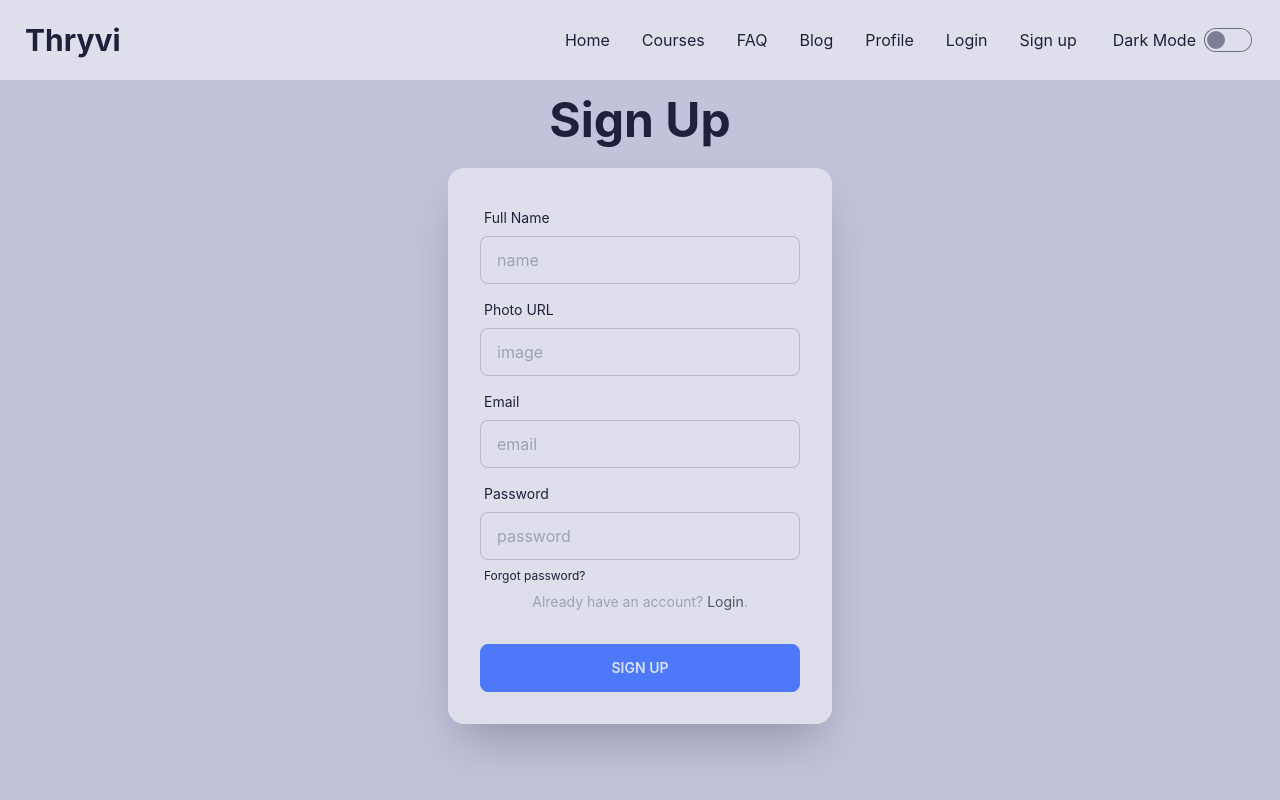
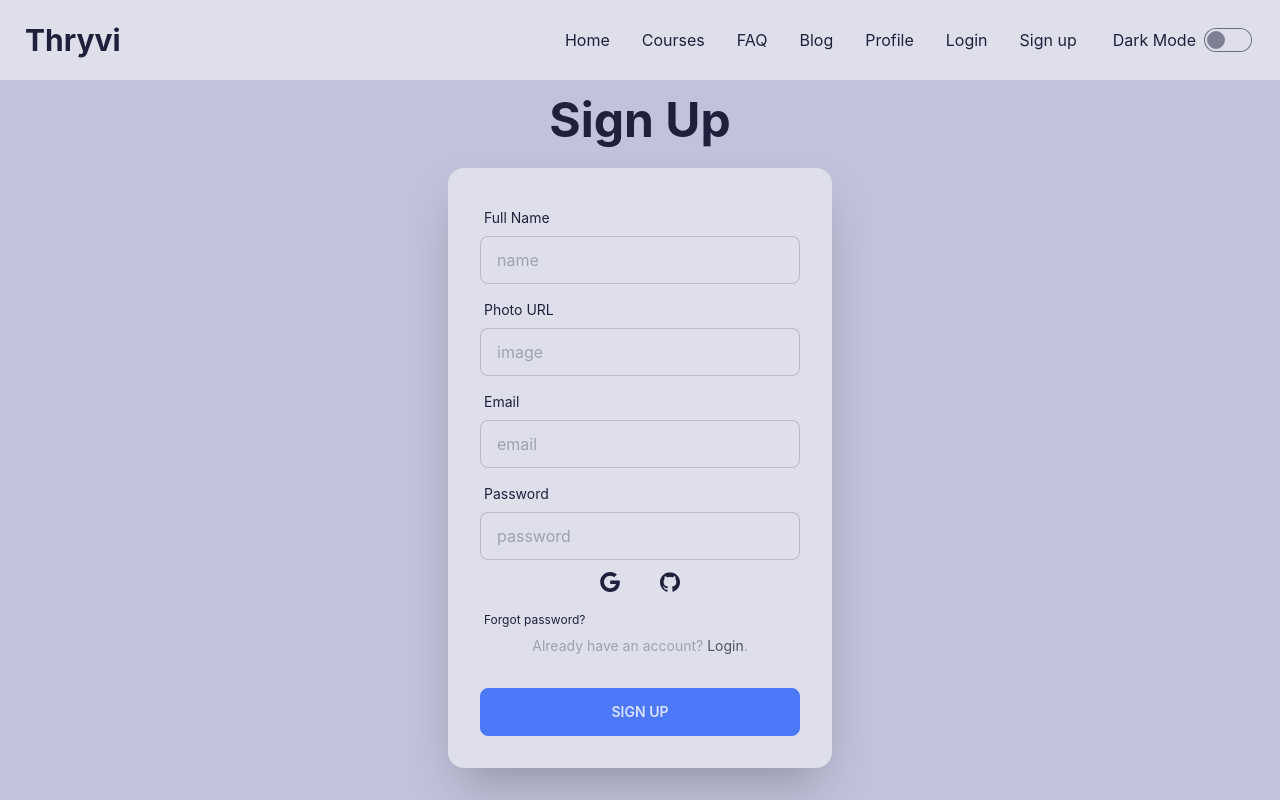
Before and after one commit to ivan975/thryvi-client, a React (Create React App) app: page /register in a window 1280 px wide. Shown: the top 800 px of the page. Built offline with nearby package versions, Linux system fonts and the light colour scheme.

Commit message:
google and github signin done

```diff
--- a/src/components/Contexts/UserContext.js
+++ b/src/components/Contexts/UserContext.js
@@ -1,14 +1,30 @@
-import React, { createContext } from 'react';
-import { getAuth } from 'firebase/auth';
+import React, { createContext, useState } from 'react';
+import { createUserWithEmailAndPassword, getAuth, GithubAuthProvider, GoogleAuthProvider, signInWithPopup } from 'firebase/auth';
 import { app } from '../../firebase/firebase.init';
 
-const AuthContext = createContext();
+export const AuthContext = createContext();
 const auth = getAuth(app);
+const googleProvider = new GoogleAuthProvider();
+const githubProvider = new GithubAuthProvider();
 
 const UserContext = ({ children }) => {
+    const [user, setUser] = useState('');
 
+    const createUser = (email, password) => {
+        return createUserWithEmailAndPassword(auth, email, password)
+    }
+
+    const googleSignIn = () => {
+        return signInWithPopup(auth, googleProvider);
+    }
+
+    const githubSignIn = () => {
+        return signInWithPopup(auth, githubProvider)
+    }
+
+    const authInfo = { user, createUser, googleSignIn, githubSignIn }
     return (
-        <AuthContext.Provider>
+        <AuthContext.Provider value={authInfo}>
             {children}
         </AuthContext.Provider>
     );
--- a/src/components/Login/Login.js
+++ b/src/components/Login/Login.js
@@ -1,7 +1,10 @@
-import React from 'react';
+import React, { useContext } from 'react';
 import { Link } from 'react-router-dom';
+import { AuthContext } from '../Contexts/UserContext';
 
 const Login = () => {
+    const { googleSignIn, githubSignIn } = useContext(AuthContext);
+
     return (
         <div className="hero min-h-screen bg-base-200">
             <div className="hero-content flex-col mb-52">
--- a/src/components/Register/Register.js
+++ b/src/components/Register/Register.js
@@ -1,7 +1,9 @@
-import React from 'react';
+import React, { useContext } from 'react';
 import { Link } from 'react-router-dom';
+import { AuthContext } from '../Contexts/UserContext';
 
 const Register = () => {
+    const { createUser, googleSignIn, githubSignIn } = useContext(AuthContext);
 
     const handleSubmit = e => {
         e.preventDefault();
@@ -12,8 +14,31 @@
         const password = form.password.value;
 
         console.log(name, email, photoURL, password);
+
+        createUser(email, password)
+            .then(res => {
+                const user = res.user;
+                console.log(user);
+            })
+            .catch(error => console.error(error))
     }
 
+    const handleGoogleSignIn = () => {
+        googleSignIn()
+            .then(res => {
+                const user = res.user;
+                console.log(user);
+            })
+            .catch(error => console.error(error))
+    }
+    const handleGithubSignIn = () => {
+        githubSignIn()
+            .then(res => {
+                const user = res.user;
+                console.log(user);
+            })
+            .catch(error => console.error(error))
+    }
     return (
         <div className="hero min-h-screen bg-base-200">
             <div className="hero-content flex-col mb-64">
@@ -45,6 +70,27 @@
                                 <span className="label-text">Password</span>
                             </label>
                             <input type="password" name="password" placeholder="password" className="input input-bordered" required />
+                            <div className='flex justify-center space-x-4'>
+                                <button onClick={handleGoogleSignIn} aria-label='Log in with Google' className='p-3 rounded-sm'>
+                                    <svg
+                                        xmlns='http://www.w3.org/2000/svg'
+                                        viewBox='0 0 32 32'
+                                        className='w-5 h-5 fill-current'
+                                    >
+                                        <path d='M16.318 13.714v5.484h9.078c-0.37 2.354-2.745 6.901-9.078 6.901-5.458 0-9.917-4.521-9.917-10.099s4.458-10.099 9.917-10.099c3.109 0 5.193 1.318 6.38 2.464l4.339-4.182c-2.786-2.599-6.396-4.182-10.719-4.182-8.844 0-16 7.151-16 16s7.156 16 16 16c9.234 0 15.365-6.49 15.365-15.635 0-1.052-0.115-1.854-0.255-2.651z'></path>
+                                    </svg>
+                                </button>
+                                <button onClick={handleGithubSignIn} aria-label='Log in with Github' className='p-3 rounded-sm'>
+                                    <svg
+                                        xmlns='http://www.w3.org/2000/svg'
+                                        viewBox='0 0 32 32'
+                                        className='w-5 h-5 fill-current'
+                                    >
+                                        <path d='M16 0.396c-8.839 0-16 7.167-16 16 0 7.073 4.584 13.068 10.937 15.183 0.803 0.151 1.093-0.344 1.093-0.772 0-0.38-0.009-1.385-0.015-2.719-4.453 0.964-5.391-2.151-5.391-2.151-0.729-1.844-1.781-2.339-1.781-2.339-1.448-0.989 0.115-0.968 0.115-0.968 1.604 0.109 2.448 1.645 2.448 1.645 1.427 2.448 3.744 1.74 4.661 1.328 0.14-1.031 0.557-1.74 1.011-2.135-3.552-0.401-7.287-1.776-7.287-7.907 0-1.751 0.62-3.177 1.645-4.297-0.177-0.401-0.719-2.031 0.141-4.235 0 0 1.339-0.427 4.4 1.641 1.281-0.355 2.641-0.532 4-0.541 1.36 0.009 2.719 0.187 4 0.541 3.043-2.068 4.381-1.641 4.381-1.641 0.859 2.204 0.317 3.833 0.161 4.235 1.015 1.12 1.635 2.547 1.635 4.297 0 6.145-3.74 7.5-7.296 7.891 0.556 0.479 1.077 1.464 1.077 2.959 0 2.14-0.020 3.864-0.020 4.385 0 0.416 0.28 0.916 1.104 0.755 6.4-2.093 10.979-8.093 10.979-15.156 0-8.833-7.161-16-16-16z'></path>
+
+                                    </svg>
+                                </button>
+                            </div>
                             <label className="label">
                                 <Link to="/" className="label-text-alt link link-hover">Forgot password?</Link>
                             </label>
```
